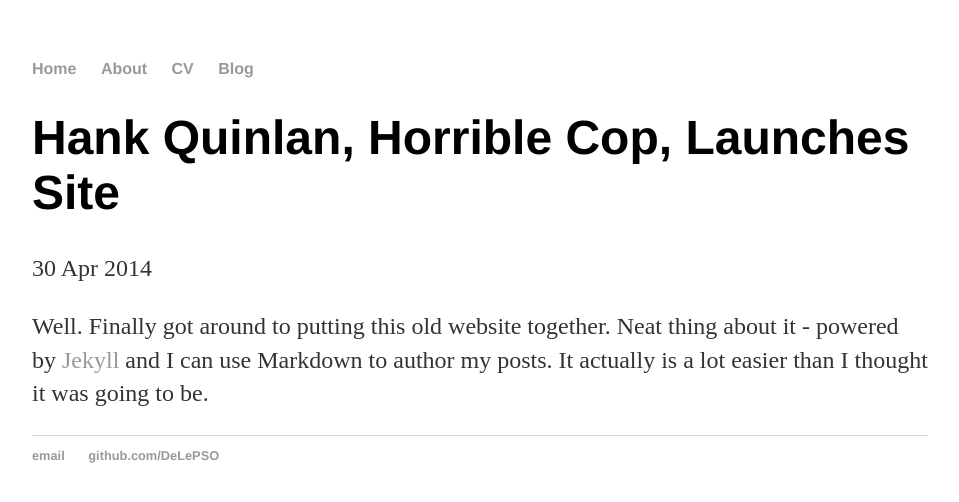
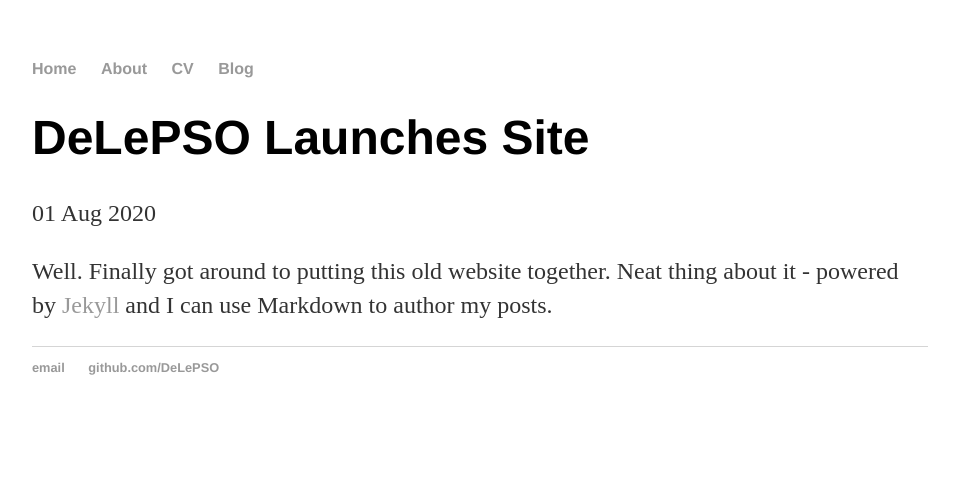
Before and after one commit to DeLePSO/DeLePSO.github.io, a Jekyll site: the page built from _posts/2014-04-30-hank-quinlan-site-launched.md, in a window 1280 px wide. Shown: the top 502 px of the page, without its empty margins (160-1119 px from the left). Built offline with Jekyll 4.4.1, drawn with Linux system fonts in a browser that asks for light colours.

Commit message:
Updated post

```diff
--- a/_posts/2014-04-30-hank-quinlan-site-launched.md
+++ b/_posts/2014-04-30-hank-quinlan-site-launched.md
@@ -1,7 +1,7 @@
 ---
 layout: post
-title: "Hank Quinlan, Horrible Cop, Launches Site"
-date: 2014-04-30
+title: "DeLePSO Launches Site"
+date: 2020-08-01
 ---
 
-Well. Finally got around to putting this old website together. Neat thing about it - powered by [Jekyll](http://jekyllrb.com) and I can use Markdown to author my posts. It actually is a lot easier than I thought it was going to be.
+Well. Finally got around to putting this old website together. Neat thing about it - powered by [Jekyll](http://jekyllrb.com) and I can use Markdown to author my posts.
```
